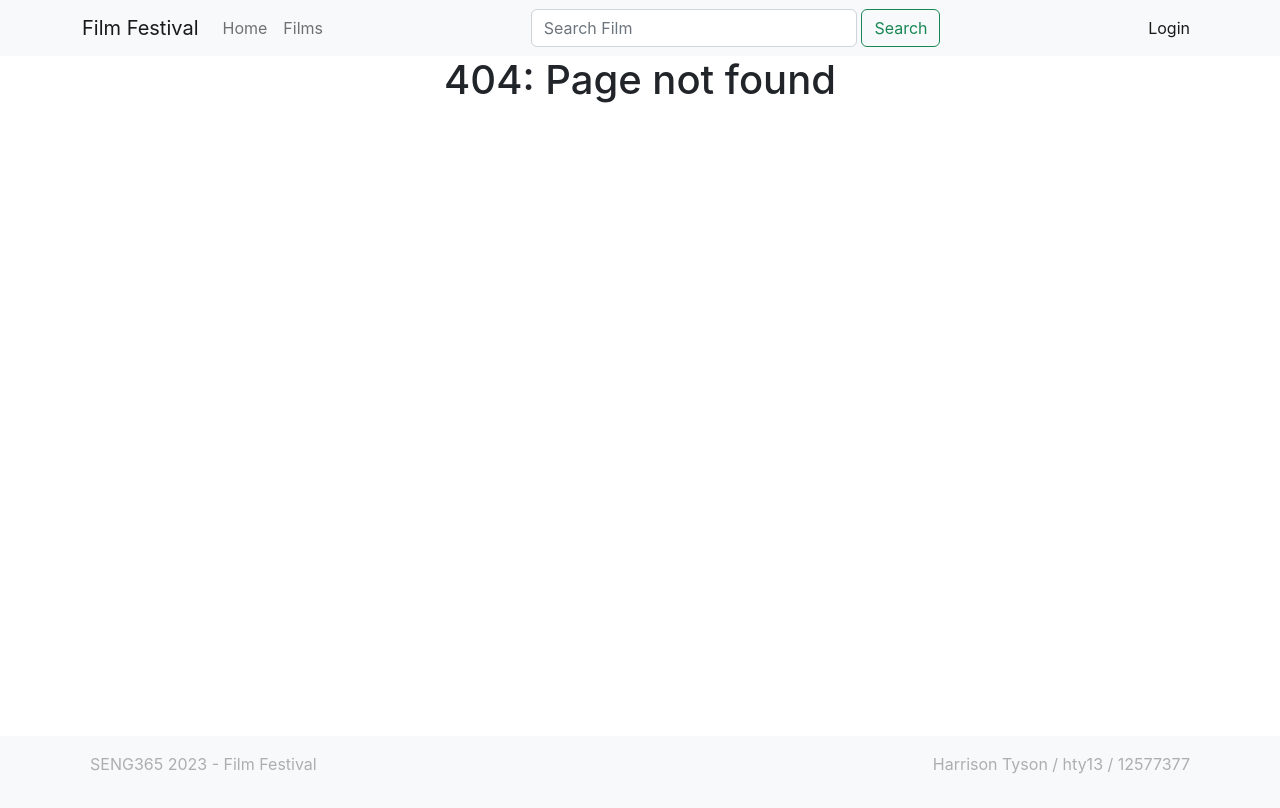
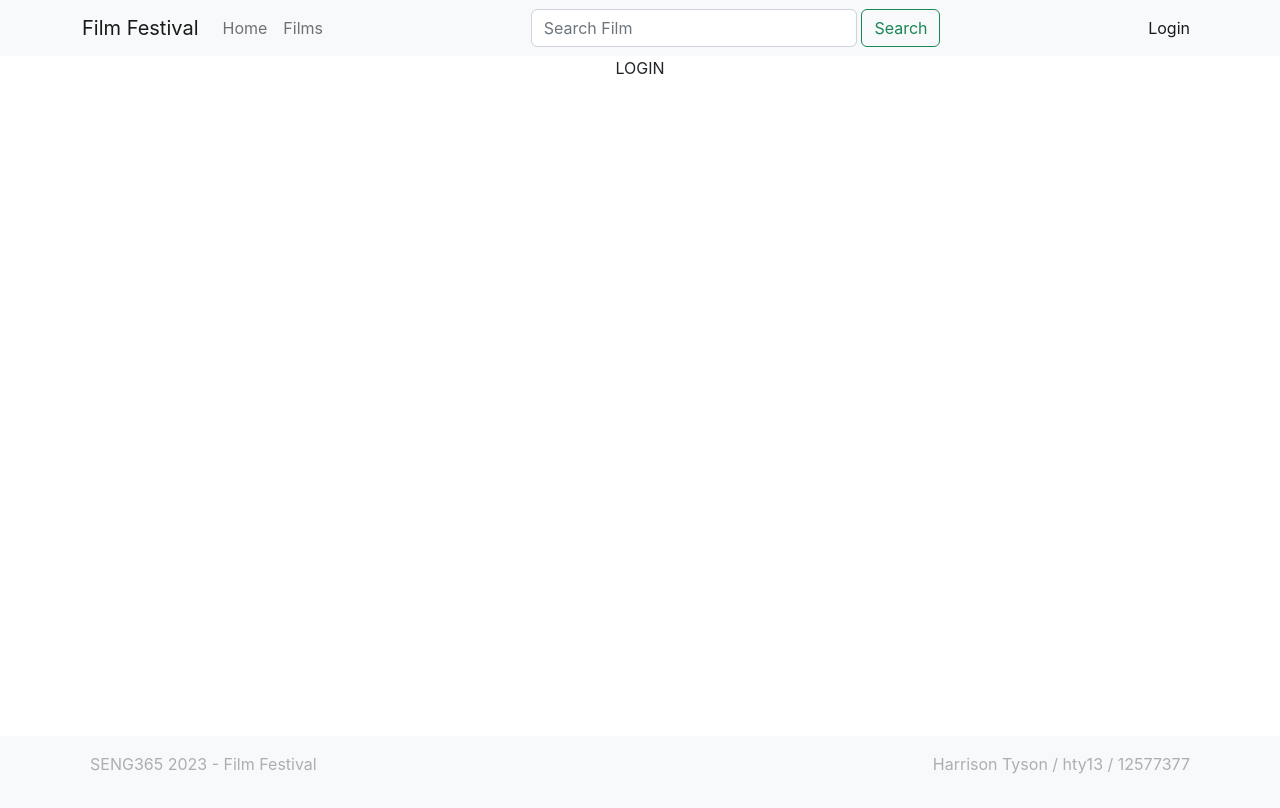
Before and after one commit to typhon-h/film-festival-frontend, a React (Create React App) app: page /login in a window 1280 px wide. Before the commit this address had no page. Built offline with nearby package versions, Linux system fonts and the light colour scheme.

Commit message:
Added login page stub

```diff
--- a/src/App.tsx
+++ b/src/App.tsx
@@ -11,6 +11,7 @@
 import ScrollToTop from './components/ScrollToTop';
 import { AuthContext } from './util/Contexts';
 import Protected from './layouts/Protected';
+import Login from './pages/Login';
 
 function App() {
   const [activeUser, setActiveUser] = React.useState<number>(0)
@@ -22,11 +23,12 @@
           <Main>
             <div style={{ minHeight: '85vh' }}>
               <Routes>
-                <Route path="/" element={<Home />}></Route>
-                <Route path="/home" element={<Home />}></Route>
-                <Route path="/register" element={<Protected auth={false}><Register /></Protected>}></Route>
-                <Route path="/films" element={<ViewFilms />}></Route>
-                <Route path="/films/:filmId" element={<ViewFilm />}></Route>
+                <Route path="/" element={<Home />} />
+                <Route path="/home" element={<Home />} />
+                <Route path="/register" element={<Protected auth={false}><Register /></Protected>} />
+                <Route path="/login" element={<Protected auth={false}><Login /></Protected>} />
+                <Route path="/films" element={<ViewFilms />} />
+                <Route path="/films/:filmId" element={<ViewFilm />} />
                 <Route path="/component/test" element={<SimilarFilms filmId={1} directorId={2} genreId={2} />} />
                 <Route path="*" element={<NotFound />} />
               </Routes>
--- /dev/null
+++ b/src/pages/Login.tsx
@@ -0,0 +1,8 @@
+const Login = () => {
+
+    return (
+        <div>LOGIN</div>
+    )
+}
+
+export default Login
```
